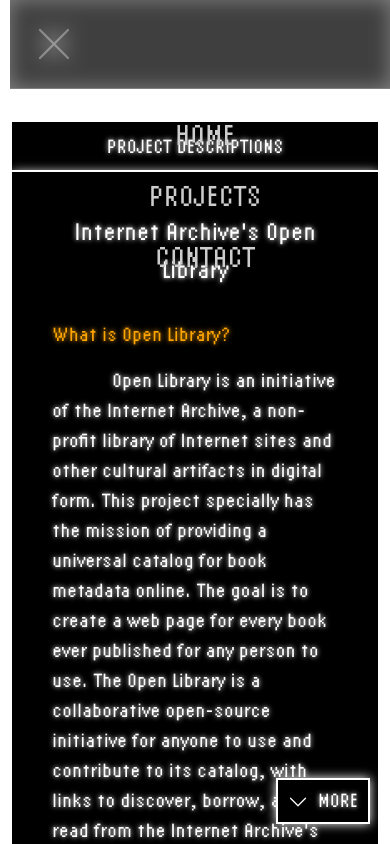
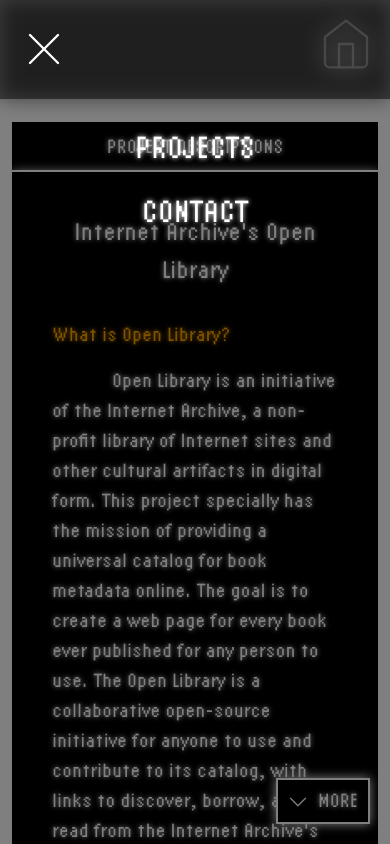
Before and after one commit to aarasawa/aarasawa.dev, a Next.js app: page /projects in a window 390 px wide. Both pictures are taken after a click on the button 54 px from the left and 44 px from the top of the page. Shown: the top 844 px of the page. Built offline with nearby package versions, Linux system fonts and the light colour scheme.

Commit message:
Updated stylings for navigation bar inweb and mobile views

```diff
--- a/app/components/Navigation/MobileNavigation/MobileNavigation.module.css
+++ b/app/components/Navigation/MobileNavigation/MobileNavigation.module.css
@@ -1,67 +1,82 @@
 .header {
   position: fixed;
+  font-size: 25px;
   top: 0;
+  left: 0;
+  right: 0;
   width: 100%;
+  display: flex;
+  justify-content: space-between;
+  align-items: center;
   background: rgba(0, 0, 0, 0.5);
   border-bottom: 1px solid transparent;
   backdrop-filter: blur(10px);
-  z-index: 50;
+  text-shadow: 0 0 5px white;
+  z-index: 20;
 }
 
 .container {
   display: flex;
   justify-content: space-between;
   align-items: center;
+  width: 100%;
   padding: 1rem;
 }
 
-.menuButton {
-  color: #ccc;
-  cursor: pointer;
+.menuButtonContainer {
+  display: flex;
+  align-items: center;
 }
 
-.menuButton:hover {
-  color: #fff;
+.menuButton {
+  color: white;
+  cursor: pointer;
+  z-index: 4;
+}
+
+.homeButtonContainer {
+  margin-left: auto;
+  display: flex;
+  align-items: center;
+}
+
+.homeButton {
+  color: #ccc;
+  background: transparent;
+  border: none;
+  cursor: pointer;
+  z-index: 5;
 }
 
 .menu {
   position: absolute;
-  font-size: 30px;
+  font-size: 2rem;
   top: 100%;
   left: 0;
   right: 0;
-  background: transparent;
   padding: 1rem;
   display: flex;
   flex-direction: column;
   align-items: center;
-  z-index: 50;
+  height: 100%;
+  width: 100%;
+  z-index: 3;
 }
 
 .menuItem {
-  color: #ccc;
+  color: white;
   margin: 0.5rem 0;
   text-align: center;
 }
 
-.menuItem:hover {
-  color: #fff;
-}
-
 .backdrop {
   position: fixed;
-  inset: 0;
+  top: 0;
+  left: 0;
+  right: 0;
+  bottom: 0;
   backdrop-filter: blur(10px);
-  z-index: 40;
+  background: rgba(0, 0, 0, 0.5);
+  height: 100vh;
+  z-index: 3;
 }
-
-.homeButton {
-  color: #ccc;
-  text-decoration: none;
-  margin-right: 1rem;
-  z-index: 100;
-}
-
-.activeTab {
-  font-weight: bold;
-}
--- a/app/components/Navigation/MobileNavigation/MobileNavigation.tsx
+++ b/app/components/Navigation/MobileNavigation/MobileNavigation.tsx
@@ -1,5 +1,5 @@
 import React, { useState } from 'react';
-import { Menu, X } from 'lucide-react';
+import { Menu, X, Home } from 'lucide-react';
 import Link from 'next/link';
 import styles from './MobileNavigation.module.css';
 
@@ -8,7 +8,6 @@
   const [activeTab, setActiveTab] = useState<string | null>(null);
 
   const navigation = [
-    { name: 'HOME', href: '/home' },
     { name: 'PROJECTS', href: '/projects' },
     { name: 'CONTACT', href: '/contact' },
   ];
@@ -24,11 +23,21 @@
 
   return (
     <header className={styles.header}>
-      {isMenuOpen && <div className={styles.backdrop}></div>}
+      {isMenuOpen && <div className={styles.backdrop} onClick={toggleMenu}></div>}
       <div className={styles.container}>
+        <span className={styles.menuButtonContainer}>
           <button className={styles.menuButton} onClick={toggleMenu}>
             {isMenuOpen ? <X /> : <Menu />}
           </button>
+        </span>
+        <span className={styles.homeButtonContainer}>
+          <Link href="/home">
+            <button className={styles.homeButton}>
+              <Home />
+            </button>
+          </Link>
+        </span>
+      </div>
       {isMenuOpen && (
         <div className={styles.menu}>
           {navigation.map((item) => (
@@ -43,7 +52,6 @@
           ))}
         </div>
       )}
-      </div>
     </header>
   );
 };
--- a/app/components/Navigation/Navigation.module.css
+++ /dev/null
@@ -1,46 +0,0 @@
-.header {
-  position: relative;
-}
-
-.backdrop {
-  position: fixed;
-  inset: 0;
-  backdrop-filter: blur(4px);
-}
-
-.navContainer {
-  position: fixed;
-  inset: 0 0 auto;
-  top: 0;
-  backdrop-filter: blur(10px);
-  z-index: 2;
-  border-bottom: 1px solid transparent;
-  transition: background-color 0.3s ease, border-color 0.3s ease;
-}
-
-.navContainerVisible {
-  background-color: rgba(28, 28, 28, 0.5);
-  border-color: rgba(68, 68, 68, 1);
-}
-
-.navContainerHidden {
-  background-color: rgba(28, 28, 28, 0);
-  border-color: transparent;
-}
-
-.container {
-  display: flex;
-  justify-content: space-between;
-  align-items: center;
-  padding: 20px 30px;
-  margin: 0 auto;
-  font-size: 1.25rem;
-}
-
-.button {
-  color: rgba(160, 160, 160, 1);
-}
-
-.buttonHover {
-  color: rgba(240, 240, 240, 1);
-}
--- a/app/components/Navigation/WebNavigation/WebNavigation.module.css
+++ b/app/components/Navigation/WebNavigation/WebNavigation.module.css
@@ -1,16 +1,26 @@
 .header {
   position: fixed;
+  font-size: 25px;
   top: 0;
+  left: 0;
+  right: 0;
   width: 100%;
+  display: flex;
   justify-content: center;
   background: rgba(0, 0, 0, 0.5);
   border-bottom: 1px solid transparent;
+  backdrop-filter: blur(10px);
+  text-shadow: 0 0 5px white;
+  z-index: 1;
 }
 
 .container {
   display: flex;
   align-items: center;
-  padding: 1rem;
+  justify-content: space-between;
+  width: 100%;
+  padding: 20px 30px;
+  box-sizing: border-box;
 }
 
 .navLinks {
@@ -19,8 +29,7 @@
 }
 
 .homeBtn {
-  position: flex;
-  justify-items:end;
+  margin-left: auto;
 }
 
 .navItem {
@@ -29,5 +38,6 @@
 }
 
 .navItem:hover {
-  color: #fff;
+  color: orange;
+  text-shadow: 0 0 15px orange;
 }
--- a/app/components/ProjectPage/WebDosTabs/WebDosTabs.module.css
+++ b/app/components/ProjectPage/WebDosTabs/WebDosTabs.module.css
@@ -19,6 +19,20 @@
   color: white;
   box-shadow: 0 0 10px white;
   text-shadow: 0 0 5px white;
+  position: relative;
+}
+
+.closeButton {
+  font-size: 1.5rem;
+  color: white;
+  position: absolute;
+  right: 1rem;
+  line-height: 25px;
+  padding-left: 5px;
+  padding-right: 5px;
+  border: 1px solid white;
+  text-shadow: 0 0 5px white;
+  box-shadow: 0 0 10px white;
 }
 
 .content {
--- a/app/components/ProjectPage/WebDosTabs/WebDosTabs.tsx
+++ b/app/components/ProjectPage/WebDosTabs/WebDosTabs.tsx
@@ -13,6 +13,7 @@
     <div className={styles.container}>
       <div className={styles.topPane}>
         <span>PROJECT DESCRIPTIONS</span>
+        <span className={styles.closeButton}>&times;</span>
       </div>
       <div className={styles.content}>
         <div className={styles.tabs}>
```
Lines whose indentation alone changed are shown as unchanged.
